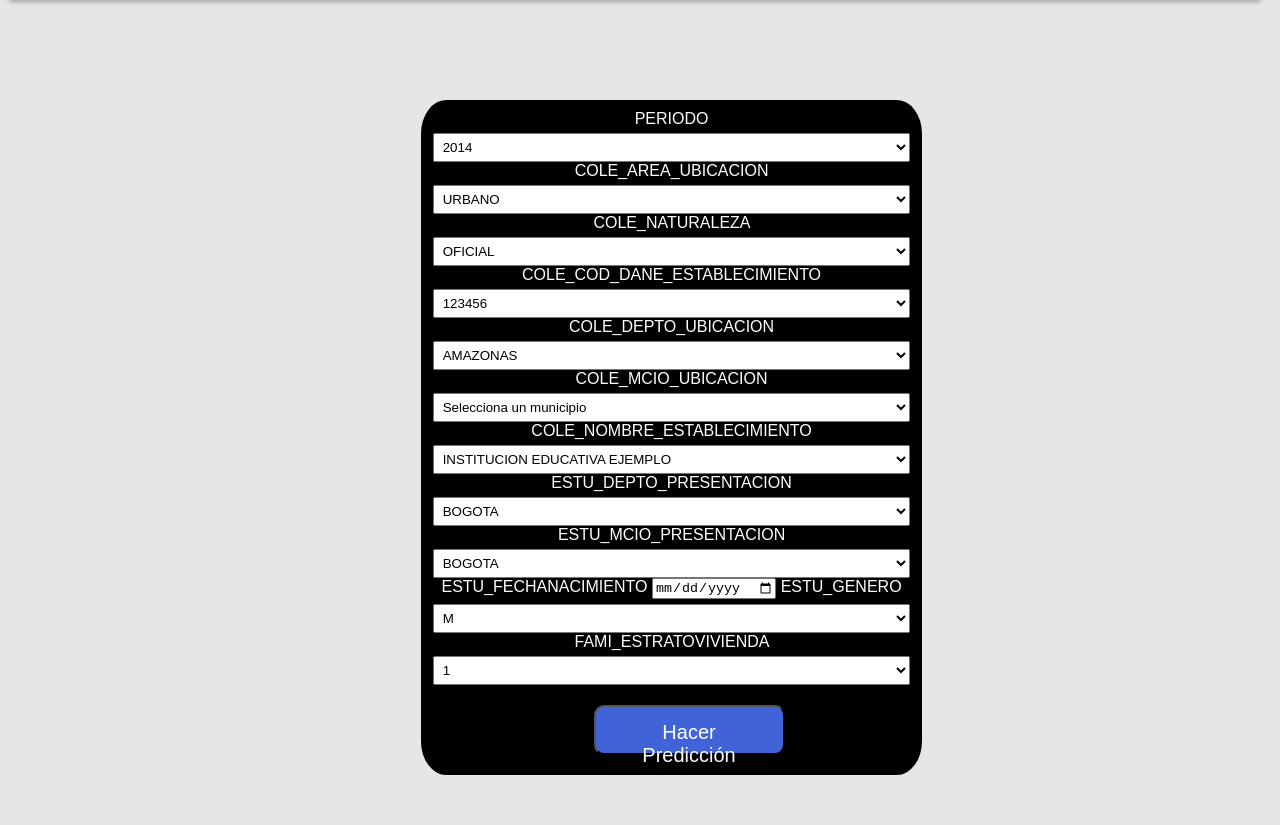
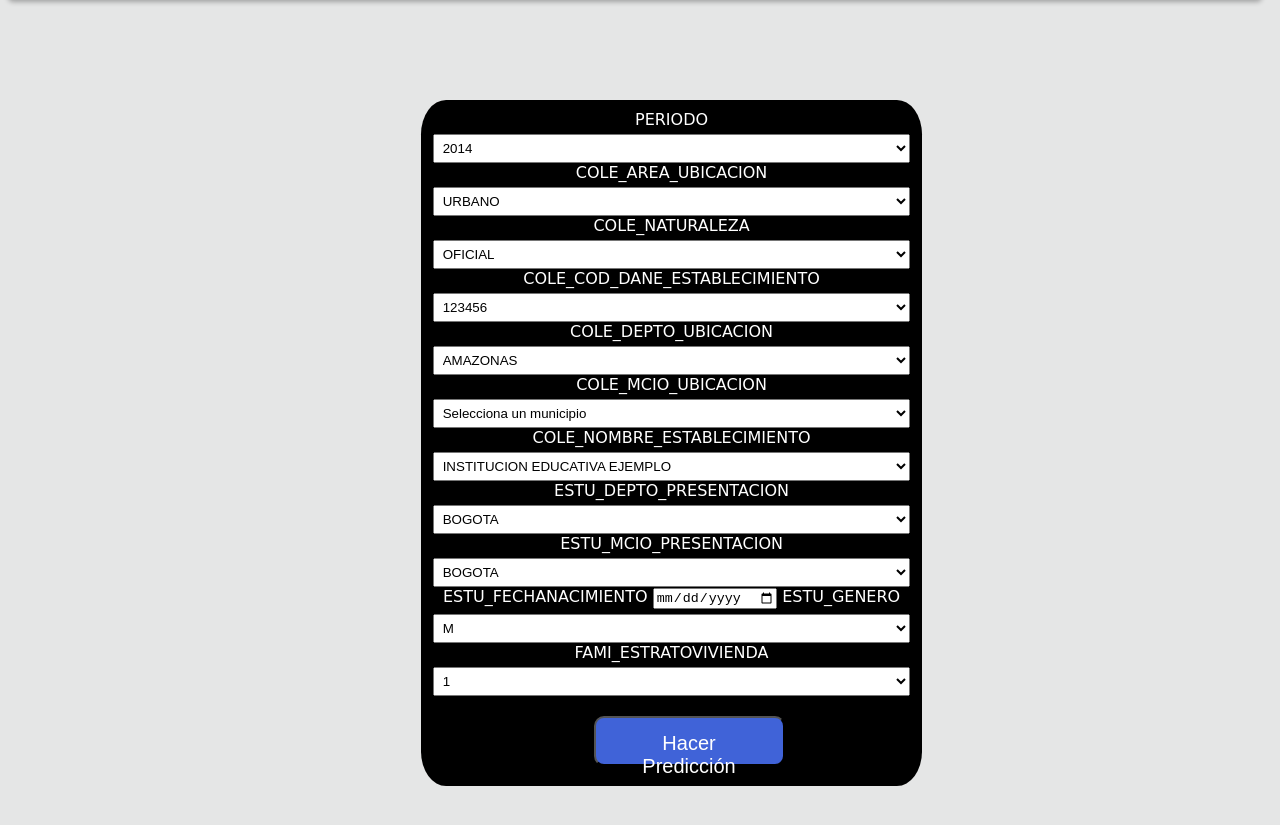
Before and after one commit to Vendetta0462/frontend-icfes_interactivo, a plain HTML site: page predict.html in a window 1280 px wide. Shown: the part 73-898 px from the top of the page. Drawn offline with Linux system fonts and the light colour scheme.

Commit message:
form-css

```diff
--- a/style.css
+++ b/style.css
@@ -433,11 +433,11 @@ button:active {
     background-color: #000000;
     border-radius: 5% ;
     color: #fff;
+    font-family: cursive;
 }
 .form-container-predict fieldset {
     border: none;
     padding: 10px;
-    justify-content: center;
     font-size: auto;
 }
 
```
Also changed, not shown: predict.html (line endings or trailing spaces).
